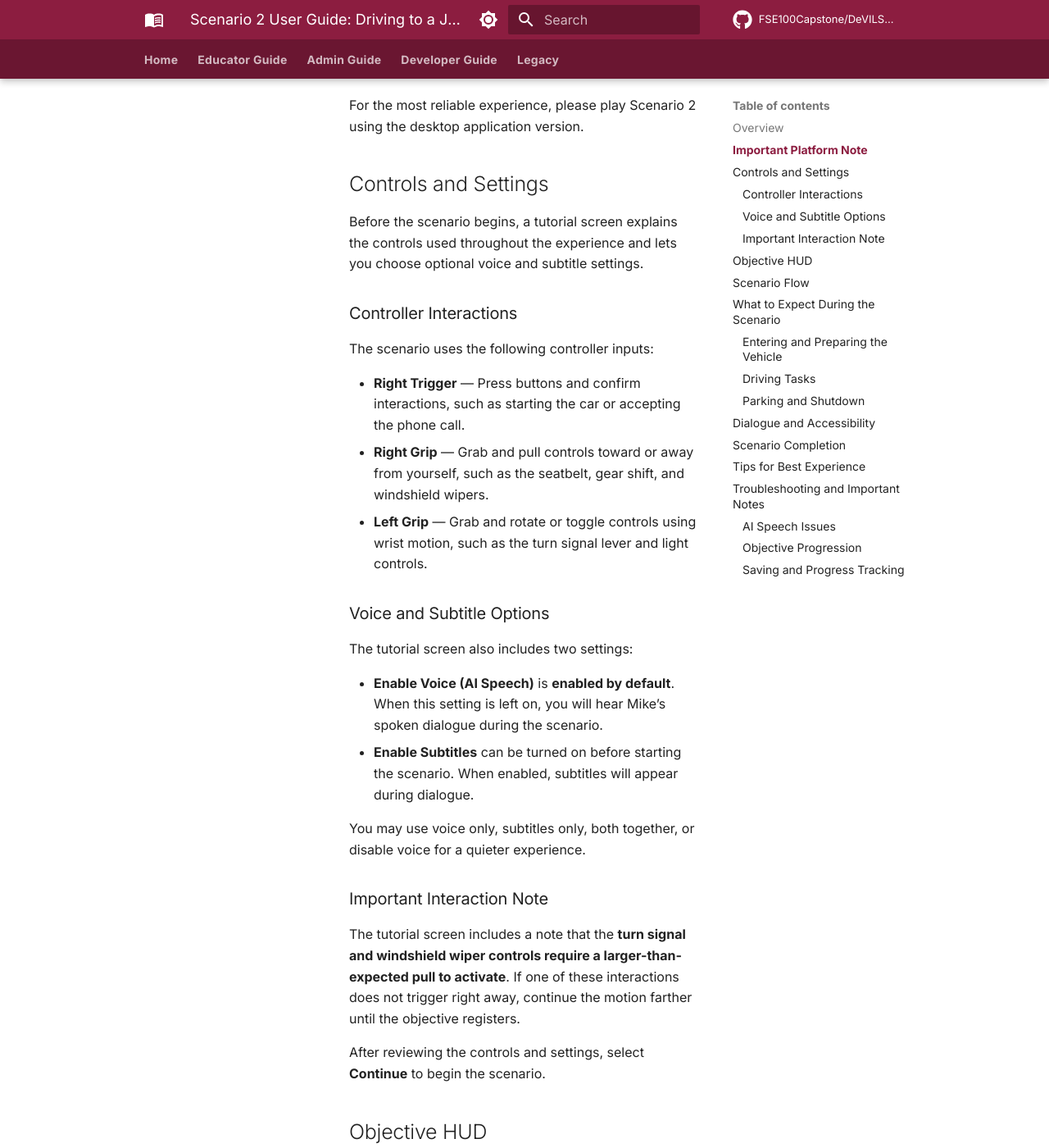
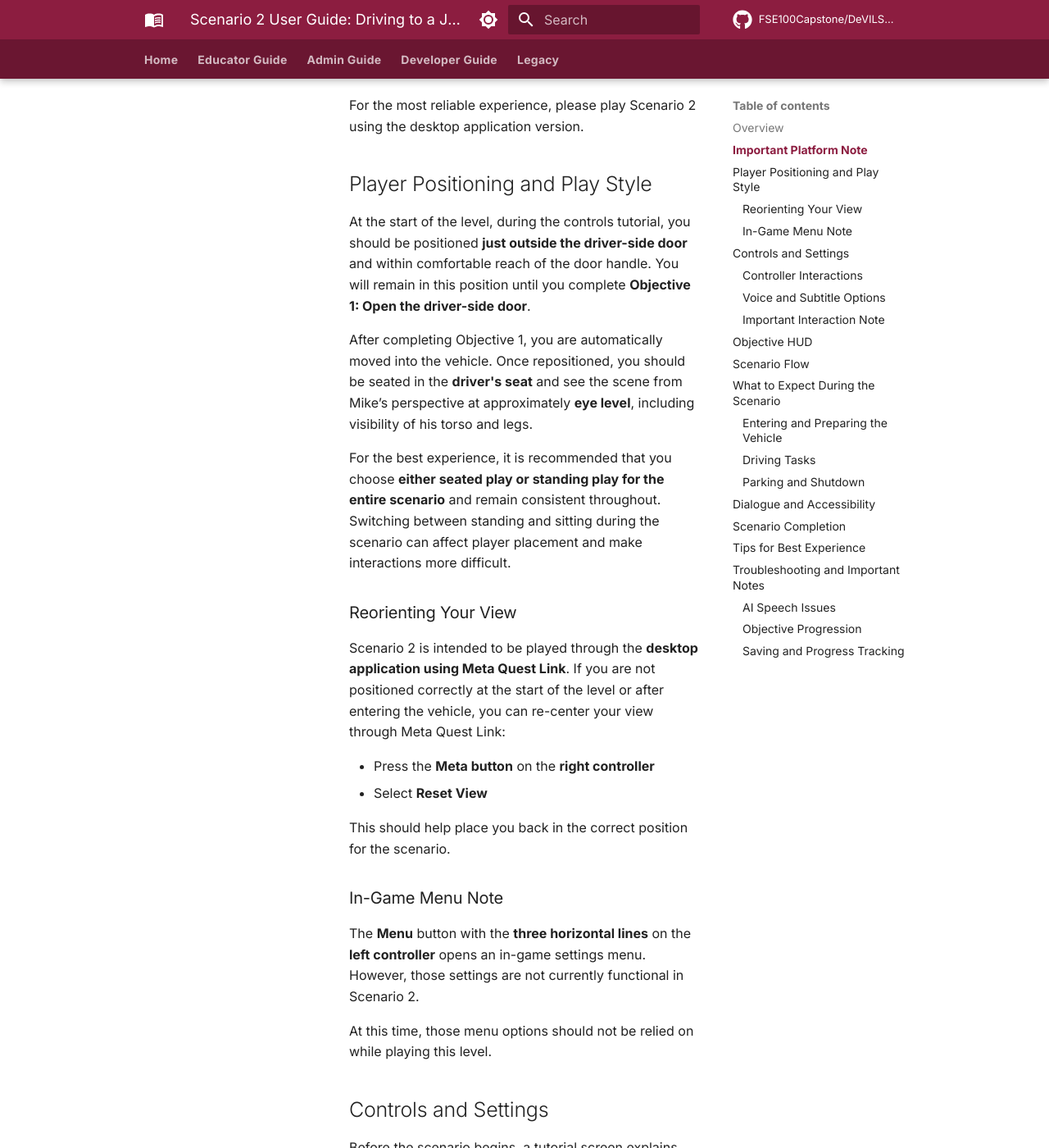
Before and after one commit to FSE100Capstone/DeVILSona-docs, an MkDocs documentation site: the page built from docs/user-guide/scenario2-drivingtoajobinterview.md, in a window 1280 px wide and 1400 px high, scrolled down 1047 px. Shown: the whole window at 82% size. Built offline with MkDocs 1.6.1 and Material for MkDocs 9.7.7, drawn with Linux system fonts in a browser that asks for light colours; comment, search, counter and statistics services are not loaded.

Commit message:
Update scenario2-drivingtoajobinterview.md

```diff
--- a/docs/user-guide/scenario2-drivingtoajobinterview.md
+++ b/docs/user-guide/scenario2-drivingtoajobinterview.md
@@ -15,6 +15,29 @@ Scenario 2 is currently recommended for use in the **desktop application version
 At this time, the **APK version is not recommended** for this scenario due to stability and performance issues. In the APK build, the level may take a long time to load and may crash shortly after gameplay begins, often within the first few interactions.
 
 For the most reliable experience, please play Scenario 2 using the desktop application version.
+
+## Player Positioning and Play Style
+
+At the start of the level, during the controls tutorial, you should be positioned **just outside the driver-side door** and within comfortable reach of the door handle. You will remain in this position until you complete **Objective 1: Open the driver-side door**.
+
+After completing Objective 1, you are automatically moved into the vehicle. Once repositioned, you should be seated in the **driver's seat** and see the scene from Mike’s perspective at approximately **eye level**, including visibility of his torso and legs.
+
+For the best experience, it is recommended that you choose **either seated play or standing play for the entire scenario** and remain consistent throughout. Switching between standing and sitting during the scenario can affect player placement and make interactions more difficult.
+
+### Reorienting Your View
+
+Scenario 2 is intended to be played through the **desktop application using Meta Quest Link**. If you are not positioned correctly at the start of the level or after entering the vehicle, you can re-center your view through Meta Quest Link:
+
+- Press the **Meta button** on the **right controller**
+- Select **Reset View**
+
+This should help place you back in the correct position for the scenario.
+
+### In-Game Menu Note
+
+The **Menu** button with the **three horizontal lines** on the **left controller** opens an in-game settings menu. However, those settings are not currently functional in Scenario 2.
+
+At this time, those menu options should not be relied on while playing this level.
 
 ## Controls and Settings
 
```
